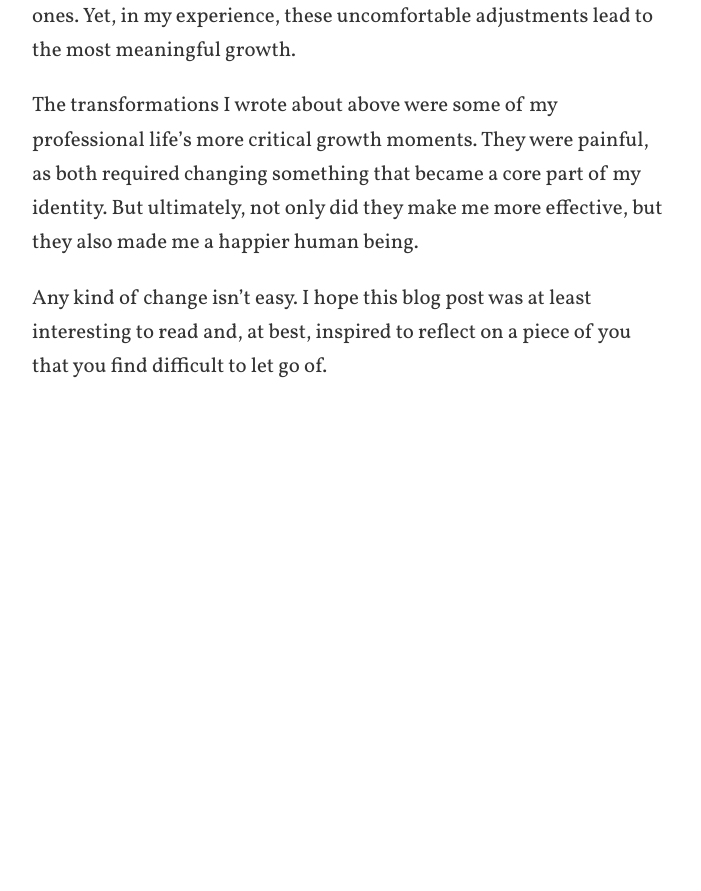
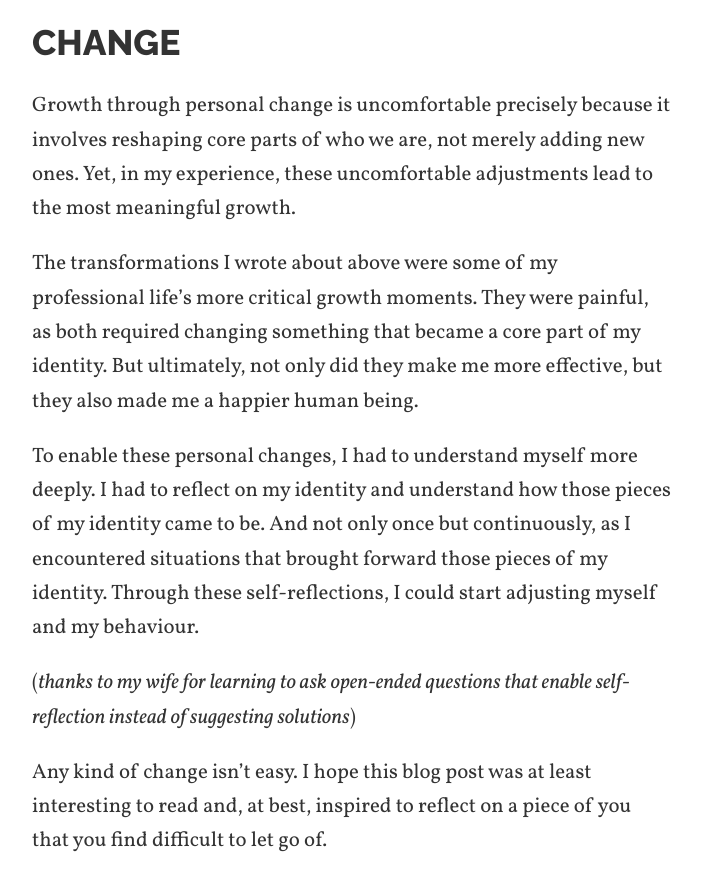
Before and after one commit to mmozuras/mmozuras.github.com, a Jekyll site: the page built from post/_posts/2025-04-27-personal-change.md, in a window 1280 px wide and 900 px high, scrolled down 4342 px. Shown: the top 891 px of the window, without its empty margins (288-989 px from the left). Built offline with Jekyll 4.4.1, drawn with Linux system fonts in a browser that asks for light colours; comment, search, counter and statistics services are not loaded; before the commit the page ends 4768 px from its top, so only the background shows below that; some of the changed text lies outside the part shown.

Commit message:
Personal change: two additional paragraphs

```diff
--- a/post/_posts/2025-04-27-personal-change.md
+++ b/post/_posts/2025-04-27-personal-change.md
@@ -3,6 +3,8 @@ title: Personal Change
 background: thicket
 excerpt_separator: <!--more-->
 ---
+
+This blog post was triggered by my manager and Vinted's CEO discussing his personal growth during the latest company all-hands. His honest and open reflection in front of the entire company caused me to reflect on some parts of my growth journey.
 
 When people talk about growth, they usually talk about adding new skills, habits, or knowledge. This form of growth feels exciting and fulfilling, as it often visibly expands capabilities and opportunities. Yet, another kind of growth is more challenging and, at least in my experience, more profound.
 
@@ -60,4 +62,8 @@ Growth through personal change is uncomfortable precisely because it involves re
 
 The transformations I wrote about above were some of my professional life's more critical growth moments. They were painful, as both required changing something that became a core part of my identity. But ultimately, not only did they make me more effective, but they also made me a happier human being.
 
+To enable these personal changes, I had to understand myself more deeply. I had to reflect on my identity and understand how those pieces of my identity came to be. And not only once but continuously, as I encountered situations that brought forward those pieces of my identity. Through these self-reflections, I could start adjusting myself and my behaviour.
+
+(_thanks to my wife for learning to ask open-ended questions that enable self-reflection instead of suggesting solutions_)
+
 Any kind of change isn't easy. I hope this blog post was at least interesting to read and, at best, inspired to reflect on a piece of you that you find difficult to let go of.
```
